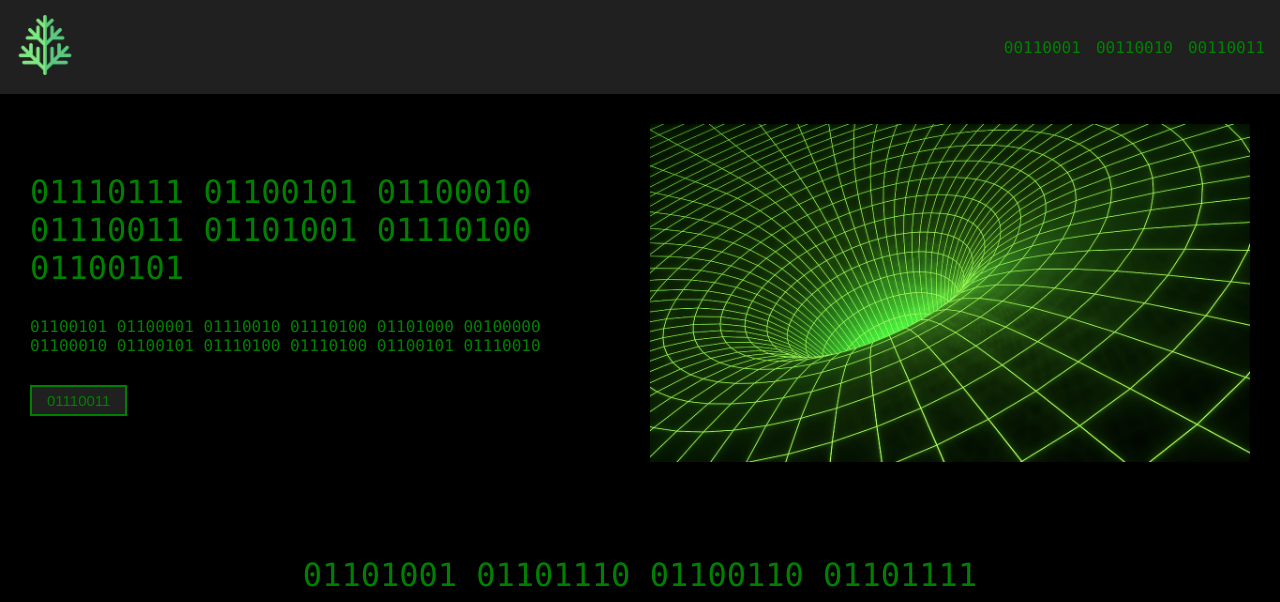
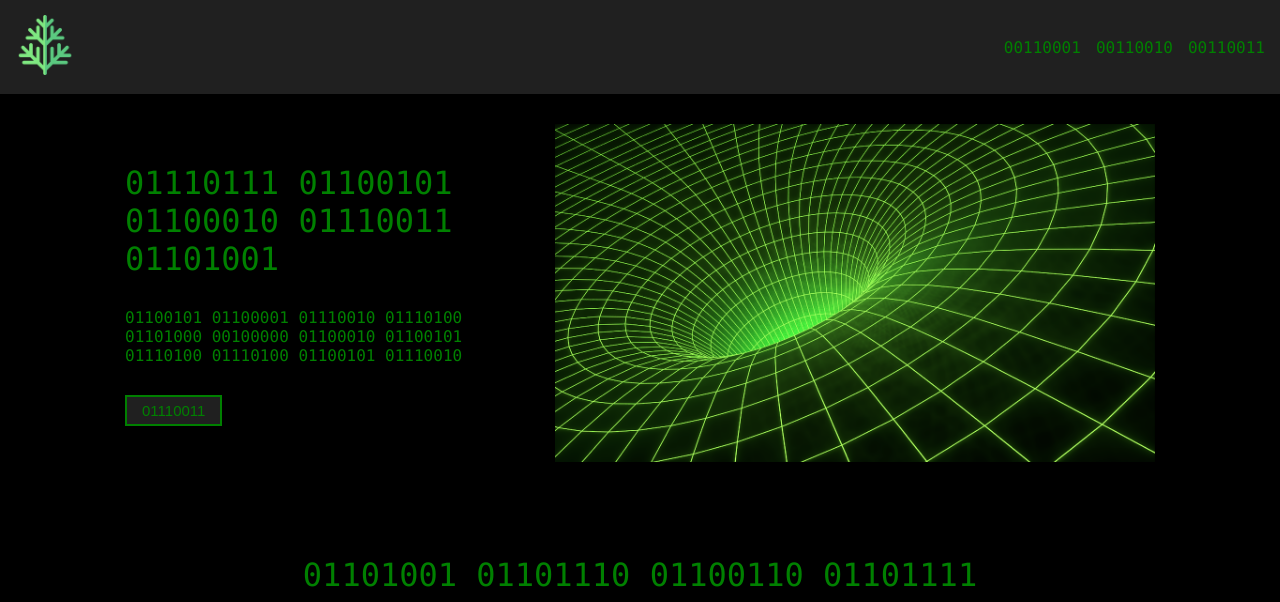
Before and after one commit to RobertLRollins/project-landing-page, a plain HTML site: page index.html in a window 1280 px wide. Shown: the top 602 px of the page. Drawn offline with Linux system fonts and the light colour scheme.

Commit message:
minor tweaks. finished

```diff
--- a/index.html
+++ b/index.html
@@ -22,7 +22,7 @@
 
     <div class="section1">
         <div class="section1-1">
-            <div class="title">01110111 01100101 01100010 01110011 01101001 01110100 01100101</div>
+            <div class="title">01110111 01100101 01100010 01110011 01101001</div>
             <div>01100101 01100001 01110010 01110100 01101000 00100000 01100010 01100101 01110100 01110100 01100101 01110010</div>
             <button class="button">01110011</button>
         </div>
--- a/style.css
+++ b/style.css
@@ -42,6 +42,7 @@ a:hover {
     align-items: flex-start;
     justify-content: center;
     gap: 30px;
+    width: 400px;
 }
 .section2 {
     display: flex;
@@ -64,7 +65,7 @@ a:hover {
     display: flex;
     align-items: center;
     justify-content: center;
-    gap: 30px;
+    gap: 120px;
     padding: 45px;
     margin: 60px;
     margin-bottom: 30px;
```
